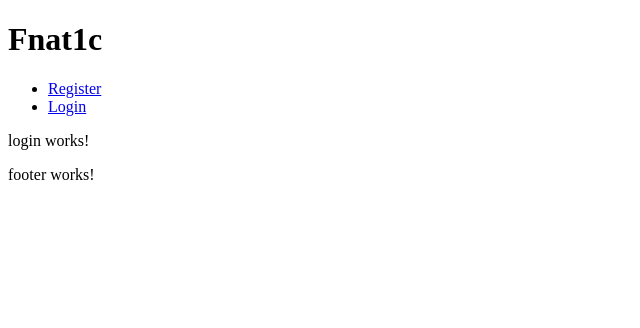
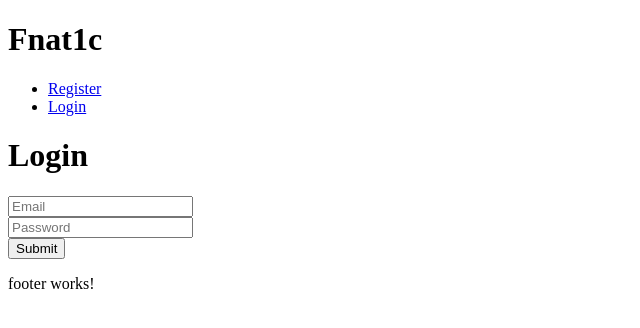
Before and after one commit to isdi-coders-2023/Joseba-Ibarlucea-Final-Project-front-202301-mad, an Angular app: page /login in a window 1280 px wide. Shown: the top 328 px of the page, without its empty margins (0-640 px from the left). Built offline with nearby package versions, Linux system fonts and the light colour scheme.

Commit message:
Add login tests

```diff
--- a/src/app/users/login/login.component.html
+++ b/src/app/users/login/login.component.html
@@ -1 +1,15 @@
-<p>login works!</p>
+<h1>Login</h1>
+<form [formGroup]="login" (ngSubmit)="handleSubmit()">
+  <div>
+    <input type="text" formControlName="email" id="email" placeholder="Email" />
+  </div>
+  <div>
+    <input
+      type="password"
+      formControlName="password"
+      id="password"
+      placeholder="Password"
+    />
+  </div>
+  <button>Submit</button>
+</form>
--- a/src/app/users/login/login.component.ts
+++ b/src/app/users/login/login.component.ts
@@ -1,8 +1,31 @@
 import { Component } from '@angular/core';
+import { FormBuilder, FormGroup, Validators } from '@angular/forms';
+import { UserService } from 'src/app/services/user.service';
+import { User } from 'src/types/types';
 
 @Component({
   selector: 'app-login',
   templateUrl: './login.component.html',
   styleUrls: ['./login.component.scss'],
 })
-export class LoginComponent {}
+export class LoginComponent {
+  login: FormGroup;
+  constructor(public formBuilder: FormBuilder, private srv: UserService) {
+    this.login = formBuilder.group({
+      email: ['', [Validators.required]],
+      password: ['', [Validators.required]],
+    });
+  }
+
+  async ngOnInit(): Promise<void> {
+    this.srv.token$.subscribe((x) => console.log(x.results.token));
+  }
+
+  handleSubmit() {
+    const log: Partial<User> = {
+      email: this.login.value.email,
+      password: this.login.value.password,
+    };
+    this.srv.logUser(log).subscribe((x) => this.srv.token$.next(x));
+  }
+}
```
Also changed, not shown: 1 other file (tests, documents, lock files or other folders).
